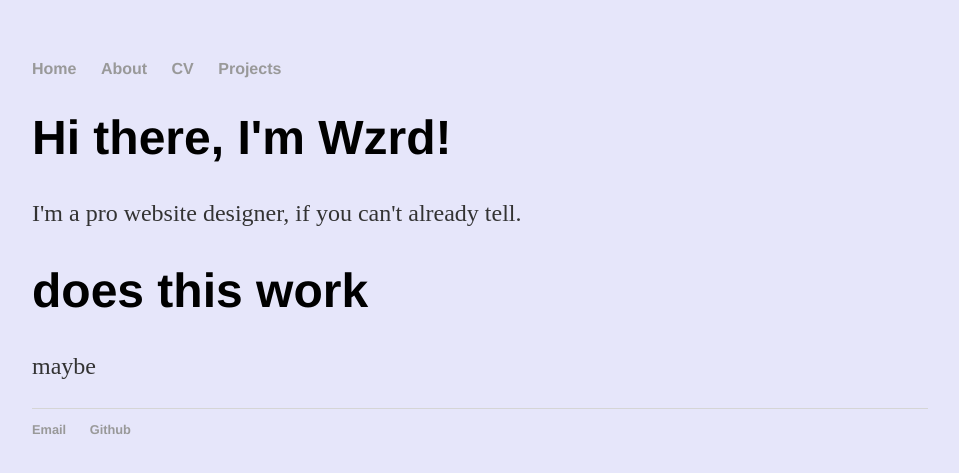
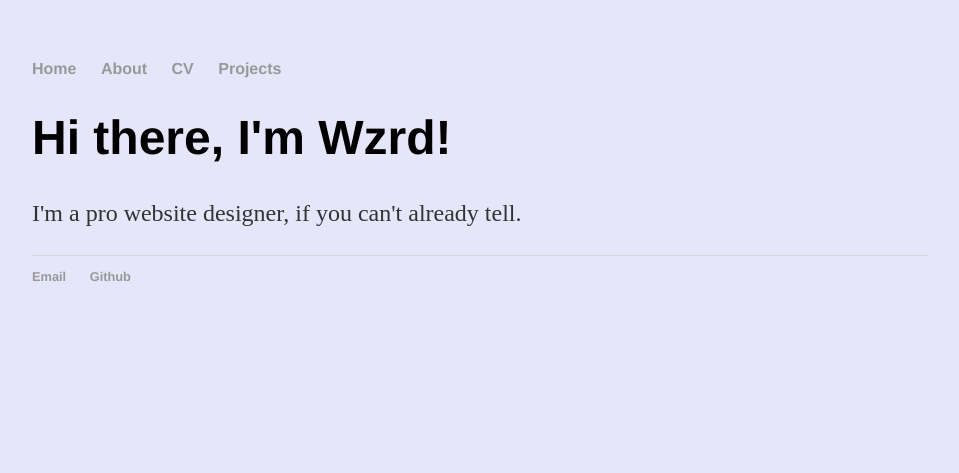
Before and after one commit to WzrdIsTaken/WzrdIsTaken.github.io, a Jekyll site: the page built from index.html, in a window 1280 px wide. Shown: the top 473 px of the page, without its empty margins (160-1119 px from the left). Built offline with Jekyll 4.4.1, drawn with Linux system fonts in a browser that asks for light colours.

Commit message:
Update index.html

```diff
--- a/index.html
+++ b/index.html
@@ -6,8 +6,3 @@ layout: default
 	<h1>Hi there, I'm Wzrd!</h1>
 	<p>I'm a pro website designer, if you can't already tell.</p>
 </div><!-- /.blurb -->
-
-<div class="about container">
-	<h1>does this work</h1>
-	<p>maybe</p>
-</div><!-- /.blurb -->
```
